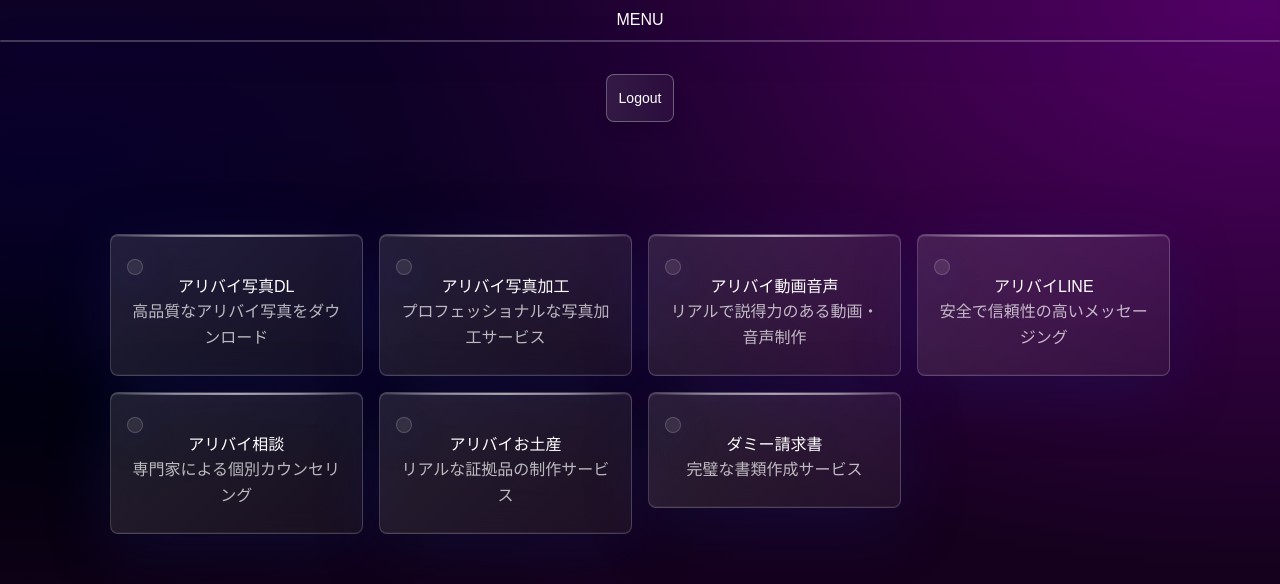
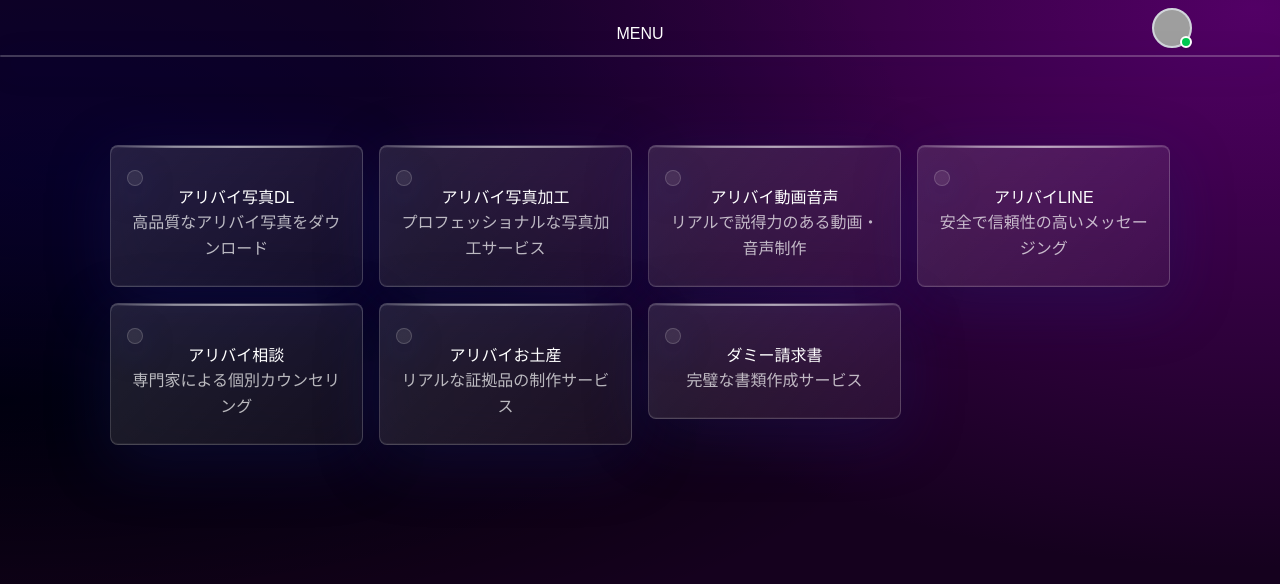
Before and after one commit to roushan-sheik/project-xyz-beta, a Next.js app: page / in a window 1280 px wide. Shown: the top 584 px of the page. Built offline with nearby package versions, Linux system fonts and the light colour scheme; sample sign-in values are in the browser's storage; grey boxes are pictures that could not be loaded.

Commit message:
[feat]: Add user profile

```diff
--- a/next.config.ts
+++ b/next.config.ts
@@ -19,6 +19,18 @@ const nextConfig: NextConfig = {
         port: "",
         pathname: "/photo-*",
       },
+      {
+        protocol: "https",
+        hostname: "img.freepik.com",
+        port: "",
+        pathname: "/**",
+      },
+      {
+        protocol: "https",
+        hostname: "static.vecteezy.com",
+        port: "",
+        pathname: "/**",
+      },
     ],
   },
 };
--- /dev/null
+++ b/src/app/(user)/user/profile/page.tsx
@@ -0,0 +1,7 @@
+import React from "react";
+
+const Profile = () => {
+  return <div>Profile</div>;
+};
+
+export default Profile;
--- a/src/app/globals.css
+++ b/src/app/globals.css
@@ -311,6 +311,12 @@ body {
   border-radius: 10px;
   border: 1px solid rgba(255, 255, 255, 0.18);
 }
+.glass-profile {
+  background: rgba(255, 255, 255, 0.856);
+  box-shadow: 0 4px 30px rgba(0, 0, 0, 0.1);
+  backdrop-filter: blur(17.3px);
+  -webkit-backdrop-filter: blur(17.3px);
+}
 
 .glass-white {
   background: rgba(255, 255, 255, 0.53);
@@ -353,3 +359,18 @@ body {
   border: none;
   font-family: var(--font-family-sans);
 }
+/* for user profile  */
+@keyframes fadeIn {
+  from {
+    opacity: 0;
+    transform: scale(0.95) translateY(-10px);
+  }
+  to {
+    opacity: 1;
+    transform: scale(1) translateY(0);
+  }
+}
+
+.animate-fade-in {
+  animation: var(--animate-fade-in, fadeIn 0.3s ease-out forwards);
+}
--- a/src/app/page.tsx
+++ b/src/app/page.tsx
@@ -7,9 +7,9 @@ import { MenuItem } from "@/types/home/types";
 import Cart from "@/components/ui/Cart";
 import { useUser } from "@/context/AuthContext";
 import Link from "next/link";
-import Menu from "@/components/home/Menu";
 import { useRouter } from "next/navigation";
 import Loading from "@/components/loading/Loading";
+import MenuProfile from "@/components/user/MenuProfile";
 
 const MainComponent = () => {
   const { user, isLoading } = useUser();
@@ -29,7 +29,8 @@ const MainComponent = () => {
 
   return (
     <div className="main_gradient_bg">
-      <Menu text="Menu" />
+      {/* Menu profile  */}
+      <MenuProfile />
       <SectionContainer>
         <div className="py-12 md:py-16 lg:py-20">
           <div className="grid grid-cols-1 sm:grid-cols-2 lg:grid-cols-3 xl:grid-cols-4 gap-4 lg:gap-4 w-full mx-auto">
--- /dev/null
+++ b/src/components/user/MenuProfile.tsx
@@ -0,0 +1,168 @@
+"use client";
+
+import React, { useState, useRef, useEffect, useCallback } from "react";
+import Image from "next/image";
+import { cn } from "@/utils/function/cn";
+import { useUser } from "@/context/AuthContext";
+import LogoutButton from "../logout/Logout";
+import Link from "next/link";
+
+interface MenuProfileProps {
+  className?: string;
+}
+
+const MenuProfile: React.FC<MenuProfileProps> = ({ className }) => {
+  const [isOpen, setIsOpen] = useState(false);
+  const dropdownRef = useRef<HTMLDivElement>(null);
+  const buttonRef = useRef<HTMLDivElement>(null);
+  const { user } = useUser();
+
+  const toggleDropdown = useCallback(() => {
+    setIsOpen((prev) => !prev);
+  }, []);
+
+  const closeDropdown = useCallback(() => {
+    setIsOpen(false);
+  }, []);
+
+  // Handle click outside to close dropdown
+  useEffect(() => {
+    const handleClickOutside = (event: MouseEvent) => {
+      if (
+        dropdownRef.current &&
+        !dropdownRef.current.contains(event.target as Node) &&
+        buttonRef.current &&
+        !buttonRef.current.contains(event.target as Node)
+      ) {
+        closeDropdown();
+      }
+    };
+
+    if (isOpen) {
+      document.addEventListener("mousedown", handleClickOutside);
+      return () => {
+        document.removeEventListener("mousedown", handleClickOutside);
+      };
+    }
+  }, [isOpen, closeDropdown]);
+
+  // Handle keyboard navigation
+  useEffect(() => {
+    const handleKeyDown = (event: KeyboardEvent) => {
+      if (event.key === "Escape" && isOpen) {
+        closeDropdown();
+        buttonRef.current?.focus();
+      }
+    };
+
+    if (isOpen) {
+      document.addEventListener("keydown", handleKeyDown);
+      return () => {
+        document.removeEventListener("keydown", handleKeyDown);
+      };
+    }
+  }, [isOpen, closeDropdown]);
+
+  const handleMenuItemClick = (action: string) => {
+    closeDropdown();
+
+    switch (action) {
+      case "profile":
+        break;
+      case "logout":
+        break;
+      default:
+        break;
+    }
+  };
+
+  return (
+    <div className={cn("py-2 ", className)}>
+      <div className="relative">
+        {/* Header Section */}
+        <div className="flex items-center justify-between text-center">
+          <div className="flex-1" />
+
+          <h2 className="text-title3 mb-2 mt-3 uppercase text-white font-medium">
+            Menu
+          </h2>
+
+          <div className="flex-1 flex justify-end">
+            {user && (
+              <div className="relative">
+                {/* Profile Avatar Button */}
+                <div
+                  ref={buttonRef}
+                  className="inline-block lg:mr-22 mr-4 relative cursor-pointer focus:outline-none focus:ring-2 focus:ring-blue-500 focus:ring-offset-2 focus:ring-offset-transparent rounded-full"
+                  onClick={toggleDropdown}
+                  onKeyDown={(e) => {
+                    if (e.key === "Enter" || e.key === " ") {
+                      e.preventDefault();
+                      toggleDropdown();
+                    }
+                  }}
+                  tabIndex={0}
+                  role="button"
+                  aria-haspopup="true"
+                  aria-expanded={isOpen}
+                  aria-label="User menu"
+                >
+                  <div className="w-10 h-10 rounded-full overflow-hidden border-2 border-gray-300 hover:border-blue-400 transition-colors duration-300 bg-gray-100">
+                    <Image
+                      src="https://static.vecteezy.com/system/resources/previews/009/292/244/non_2x/default-avatar-icon-of-social-media-user-vector.jpg"
+                      alt="User Profile"
+                      width={40}
+                      height={40}
+                      className="object-cover w-full h-full"
+                      priority
+                    />
+                  </div>
+
+                  {/* Active Status Indicator */}
+                  <span
+                    className="absolute bottom-0 right-0 block h-3 w-3 rounded-full bg-green-500 border-2 border-white shadow-sm"
+                    aria-hidden="true"
+                  />
+                </div>
+
+                {/* Dropdown Menu */}
+                {isOpen && (
+                  <div
+                    ref={dropdownRef}
+                    className="absolute lg:right-22 right-4 mt-2 w-48 origin-top-right rounded-md glass-profile shadow-lg ring-1 ring-black ring-opacity-5 z-50 animate-in fade-in slide-in-from-top-2 duration-200"
+                    role="menu"
+                    aria-orientation="vertical"
+                    aria-labelledby="user-menu-button"
+                  >
+                    <div className="py-1">
+                      <Link href={"/user/profile"}>
+                        <button
+                          onClick={() => handleMenuItemClick("profile")}
+                          className="block w-full text-left px-4 py-2 text-sm text-gray-700 hover:bg-gray-100 hover:text-gray-900 transition-colors duration-150 focus:outline-none focus:bg-gray-100"
+                          role="menuitem"
+                        >
+                          My Profile
+                        </button>
+                      </Link>
+
+                      <div className="border-t border-gray-100 my-1" />
+
+                      <LogoutButton size="md" className="w-full" variant="dark">
+                        LogOut
+                      </LogoutButton>
+                    </div>
+                  </div>
+                )}
+              </div>
+            )}
+          </div>
+        </div>
+
+        {/* Glass effect element if needed */}
+        <div className="glass" />
+      </div>
+    </div>
+  );
+};
+
+export default MenuProfile;
--- /dev/null
+++ b/src/constants/user/index.ts
@@ -0,0 +1,11 @@
+import { User } from "@/types/user/types";
+
+export const testUser: User = {
+  id: "u123",
+  name: "Roushan Sheikh",
+  role: "Frontend Developer",
+  avatar:
+    "https://static.vecteezy.com/system/resources/previews/009/292/244/non_2x/default-avatar-icon-of-social-media-user-vector.jpg",
+  email: "roushan@example.com",
+  kind: "ADMIN",
+};
```
